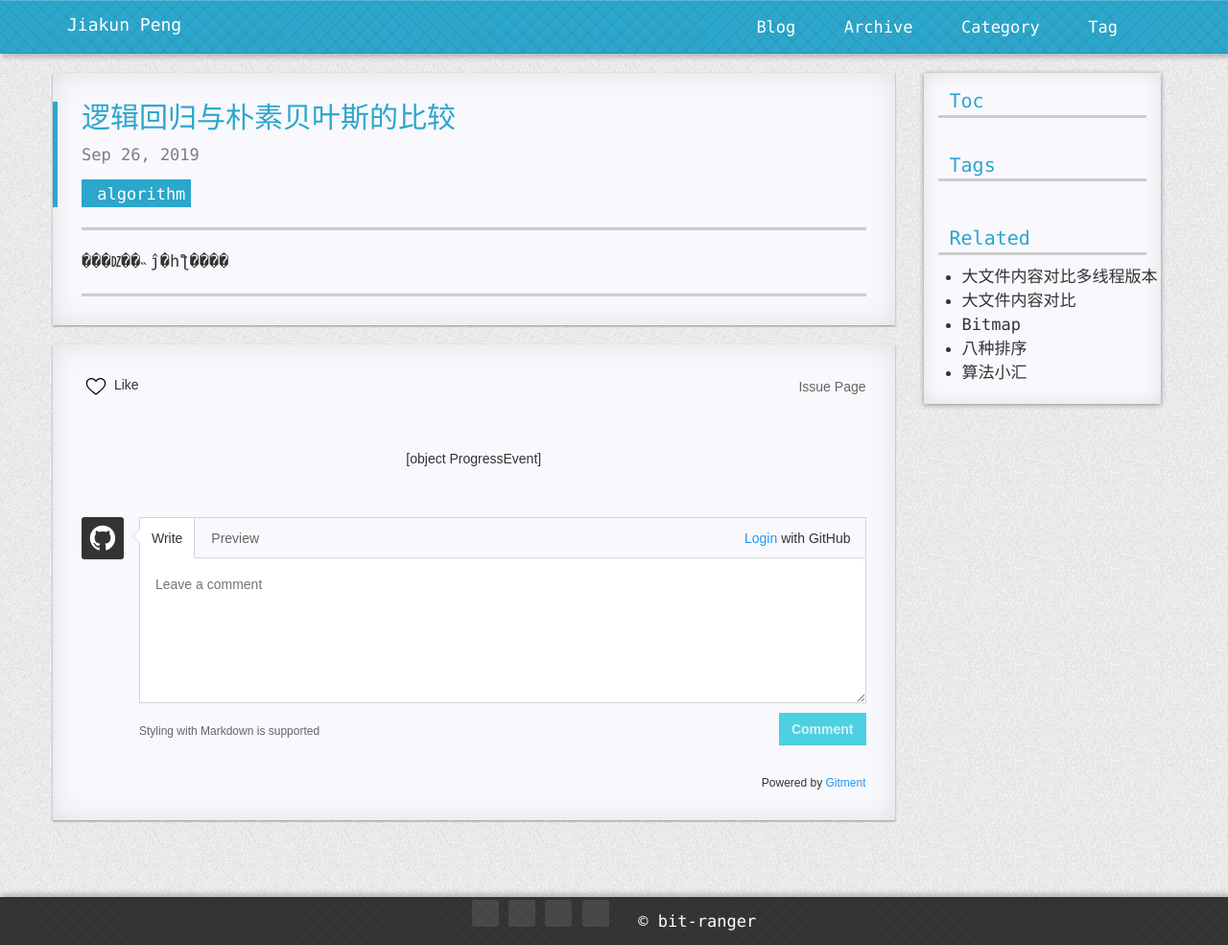
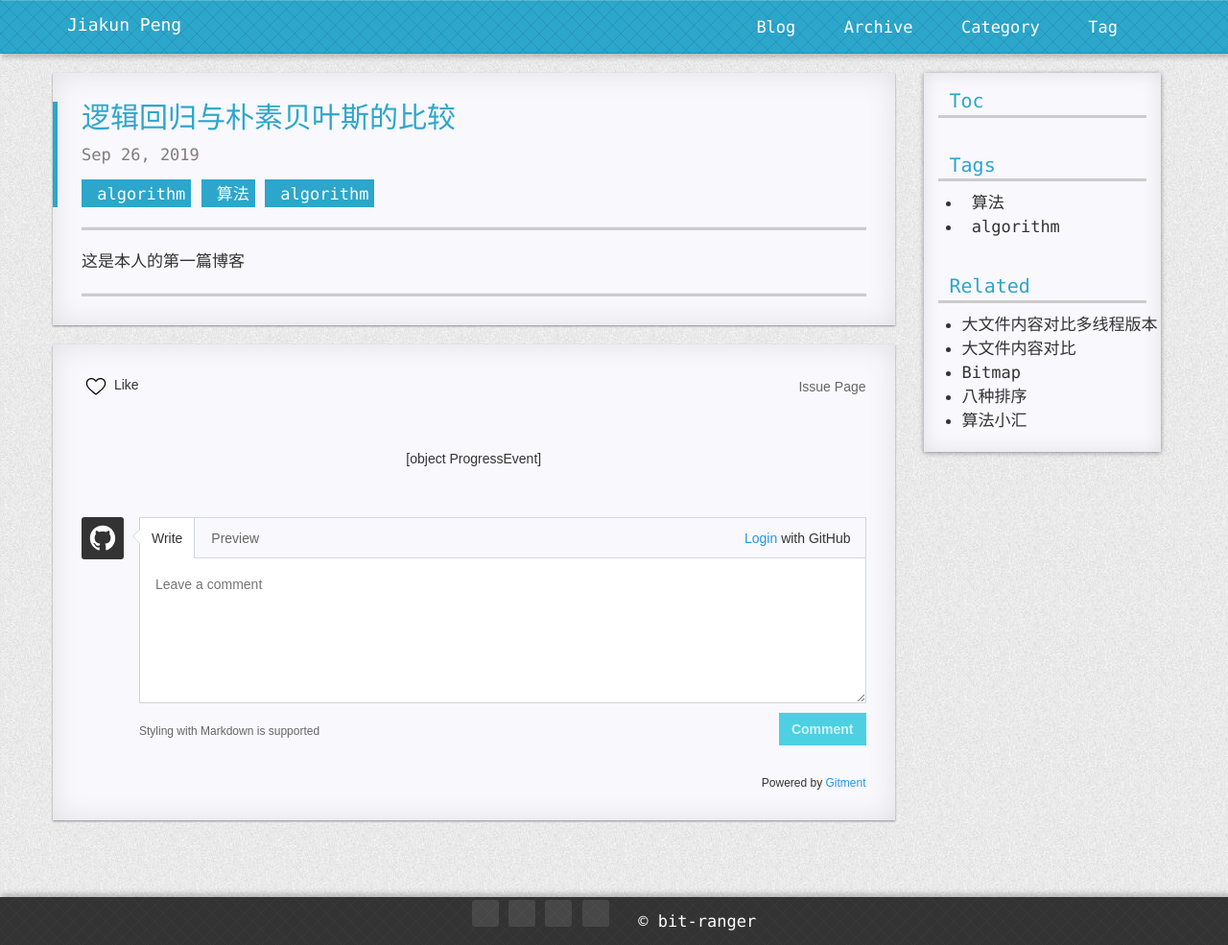
Before and after one commit to oblivionpjk/oblivionpjk.github.io, a Jekyll site: the page built from _posts/2019-09-26-逻辑回归与朴素贝叶斯的比较.md, in a window 1280 px wide. Shown: the whole page at 96% size. Built offline with Jekyll 4.4.1, drawn with Linux system fonts in a browser that asks for light colours; nearby versions of some CDN libraries; comment, search, counter and statistics services are not loaded; a style sheet for code colours, icons or effects is not loaded.

Commit message:
Update 2019-09-26-逻辑回归与朴素贝叶斯的比较.md

```diff
--- a/_posts/2019-09-26-逻辑回归与朴素贝叶斯的比较.md
+++ b/_posts/2019-09-26-逻辑回归与朴素贝叶斯的比较.md
@@ -1,5 +1,7 @@
 ---
+title: 逻辑回归与朴素贝叶斯的比较
+tags: 算法 algorithm
 categories: algorithm
 ---
 
-���Ǳ��˵ĵ�һƪ����
+这是本人的第一篇博客
```
